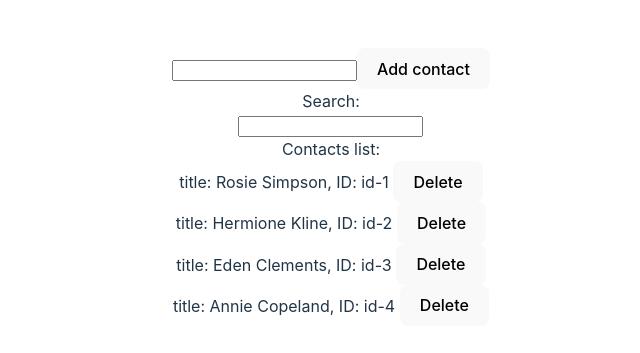
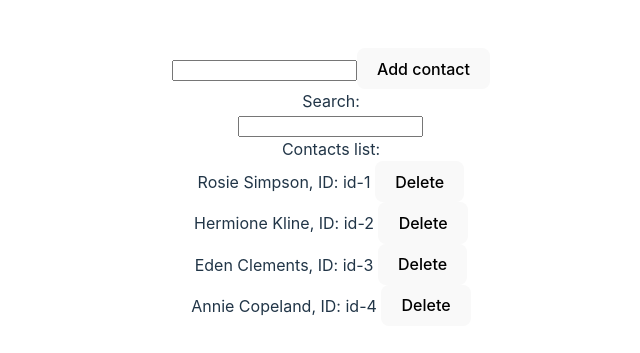
Before and after one commit to bartoszkucharuk/goit-react-hw-03, a React (Vite) app: page / in a window 1280 px wide. Shown: the part 213-566 px from the top of the page, without its empty margins (309-949 px from the left). Built offline with nearby package versions, Linux system fonts and the light colour scheme.

Commit message:
contact name

```diff
--- a/src/App.jsx
+++ b/src/App.jsx
@@ -6,10 +6,10 @@
 import ContactList from "./components/ContactList"
 
 const initialContacts = [
-  {id: 'id-1', title: 'Rosie Simpson', number: '459-12-56'},
-  {id: 'id-2', title: 'Hermione Kline', number: '443-89-12'},
-  {id: 'id-3', title: 'Eden Clements', number: '645-17-79'},
-  {id: 'id-4', title: 'Annie Copeland', number: '227-91-26'},
+  {id: 'id-1', name: 'Rosie Simpson', number: '459-12-56'},
+  {id: 'id-2', name: 'Hermione Kline', number: '443-89-12'},
+  {id: 'id-3', name: 'Eden Clements', number: '645-17-79'},
+  {id: 'id-4', name: 'Annie Copeland', number: '227-91-26'},
 ];
 
 function App() {
@@ -30,7 +30,7 @@
     setFilter(e.target.value);
   };
 
-  const visibleContacts = contacts.filter(contact => contact.title.toLowerCase().includes(filter.toLocaleLowerCase())
+  const visibleContacts = contacts.filter(contact => contact.name.toLowerCase().includes(filter.toLocaleLowerCase())
   );
 
   return (
--- a/src/components/Contact.jsx
+++ b/src/components/Contact.jsx
@@ -1,9 +1,9 @@
 import React from 'react'
 
-export default function Contact({title, deleteContact, id}) {
+export default function Contact({name, deleteContact, id}) {
   return (
     <div>
-    title: {title}, ID: {id} <button onClick={() => deleteContact(id)}>Delete</button>
+    {name}, ID: {id} <button onClick={() => deleteContact(id)}>Delete</button>
     </div>
   )
 }
--- a/src/components/ContactForm.jsx
+++ b/src/components/ContactForm.jsx
@@ -5,15 +5,15 @@
   const saveContact = (e) => {
     e.preventDefault();
     const form = e.target;
-    const { title } = form.elements;
-    console.log(title.value);
-    addContact({id: uuidv4(), title:title.value});
+    const { name } = form.elements;
+    console.log(name.value);
+    addContact({id: uuidv4(), name:name.value});
     form.reset();
   };
 
   return (
     <form onSubmit={saveContact}>
-      <input type="text" name="title" />
+      <input type="text" name="name" />
       <button type="submit">Add contact</button>
     </form>
   )
--- a/src/components/ContactList.jsx
+++ b/src/components/ContactList.jsx
@@ -9,7 +9,7 @@
         <Contact
           key={contact.id}
           id={contact.id}
-          title={contact.title}
+          name={contact.name}
           deleteContact={deleteContact} />
       ))}
     </div>
```
